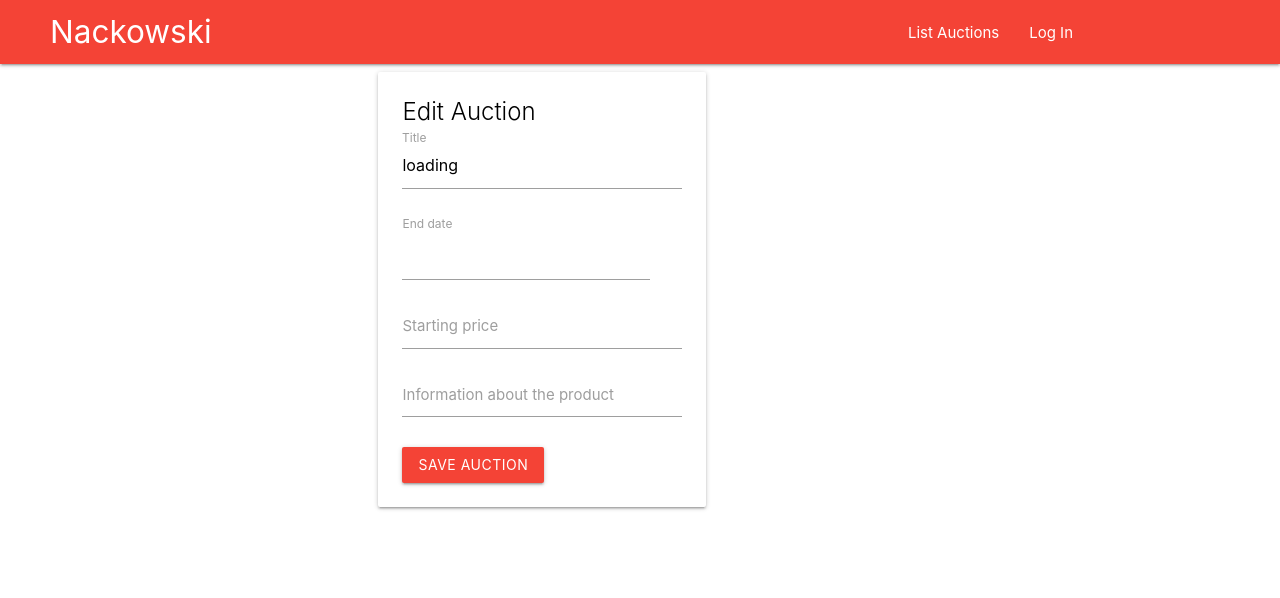
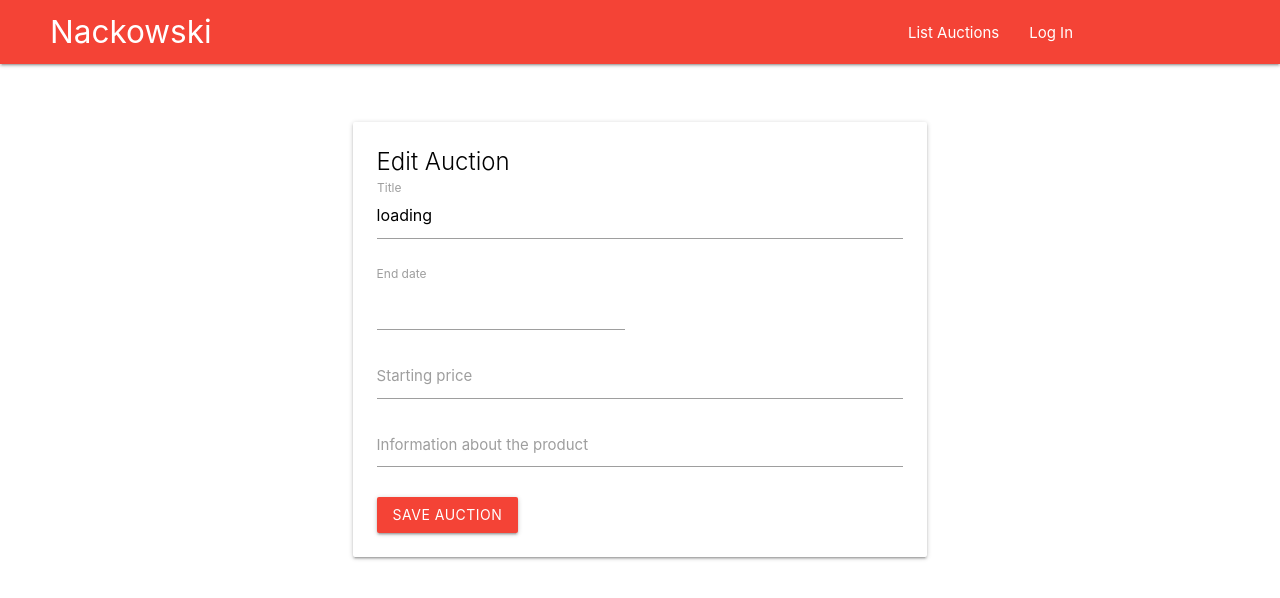
Before and after one commit to CMS18/nackowski-2030, a React (Create React App) app: page /edit/1 in a window 1280 px wide. Shown: the top 598 px of the page. Built offline with nearby package versions, Linux system fonts and the light colour scheme; no server answers.

Commit message:
Fixed EditAuction container size EditAuction container was to small. Changed the div classNames so it's the same size as createNewAuction container

```diff
--- a/src/components/EditAuction.js
+++ b/src/components/EditAuction.js
@@ -55,9 +55,9 @@ class EditAuction extends Component {
   render() {
     let startDate = new Date();
     return (
-      <div className="container">
+      <div className="container padded">
         <div className="row valign-wrapper">
-          <div className="col s6 offset-s3 valign">
+          <div className="col s12 m8 offset-m2 valign">
             <div className="card white darken-1">
               <div className="card-content black-text">
                 <span className="card-title">Edit Auction</span>
```
